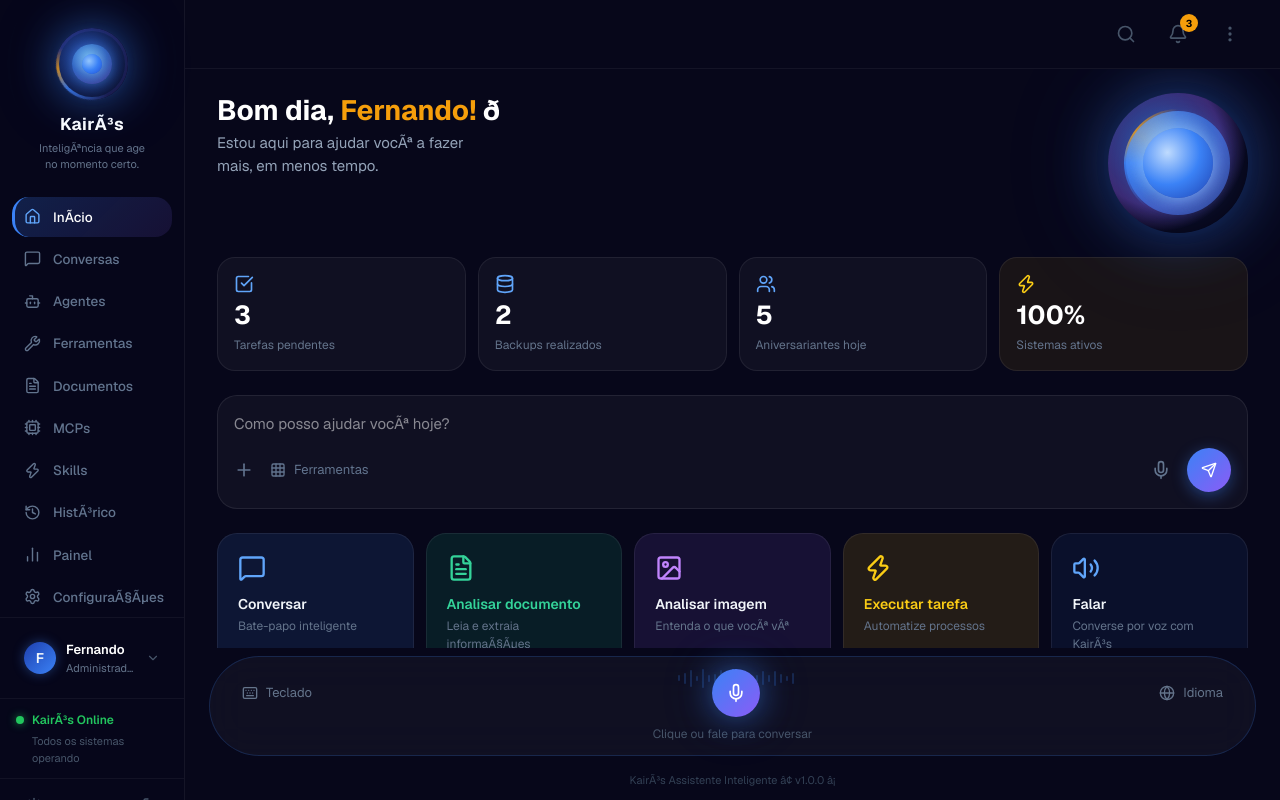
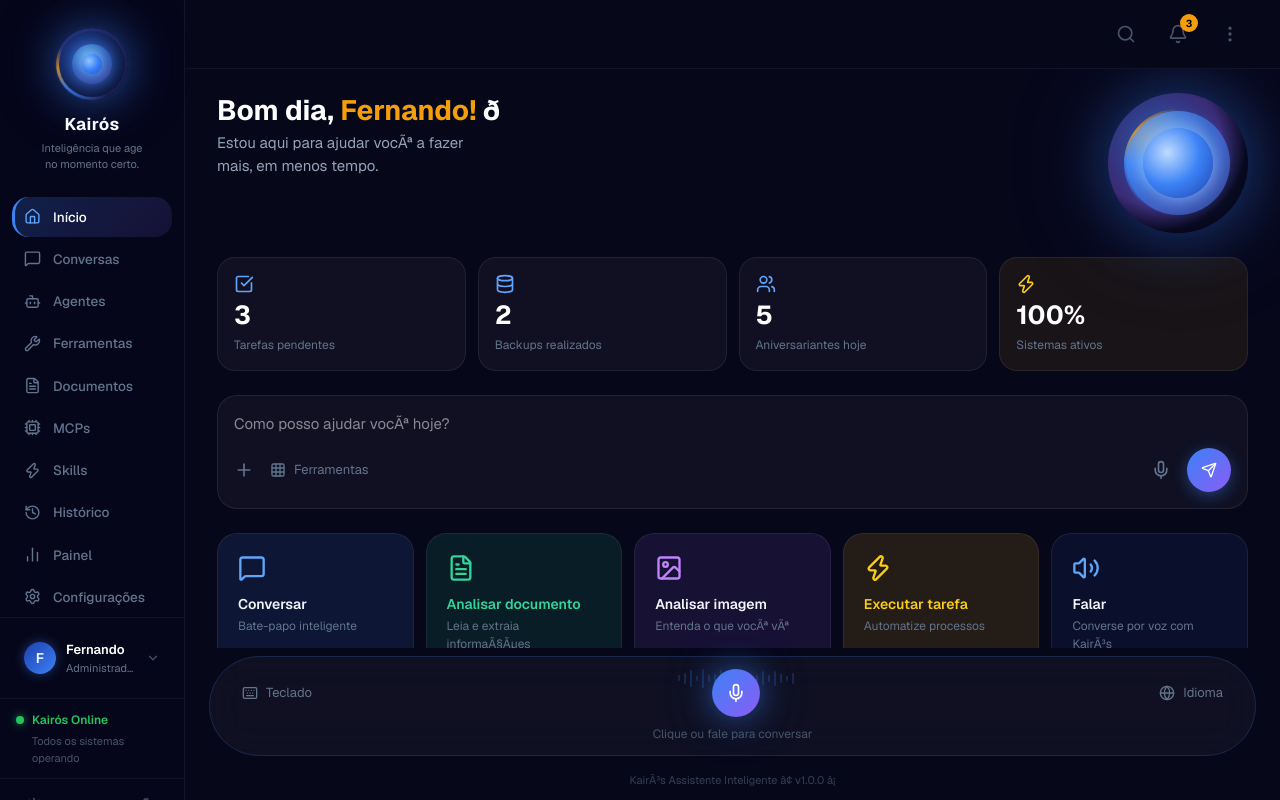
Before and after one commit to appfbj-stack/kairos-assistenre-ia-padrao, a Next.js app: page / in a window 1280 px wide. Built offline with nearby package versions, Linux system fonts and the light colour scheme.

Commit message:
Fix encoding issues in Sidebar component labels
Signed-off-by: appfbj-stack <appfbj@gmail.com>

```diff
--- a/src/components/layout/Sidebar.tsx
+++ b/src/components/layout/Sidebar.tsx
@@ -23,16 +23,16 @@ import {
 import { ScrollArea } from "@/components/ui/scroll-area"
 
 const navItems = [
-  { href: "/", label: "InÃ­cio", icon: Home },
+  { href: "/", label: "Início", icon: Home },
   { href: "/chat", label: "Conversas", icon: MessageSquare },
   { href: "/agentes", label: "Agentes", icon: Bot },
   { href: "/ferramentas", label: "Ferramentas", icon: Wrench },
   { href: "/documentos", label: "Documentos", icon: FileText },
   { href: "/aion", label: "MCPs", icon: Cpu },
   { href: "/skills", label: "Skills", icon: Zap },
-  { href: "/historico", label: "HistÃ³rico", icon: History },
+  { href: "/historico", label: "Histórico", icon: History },
   { href: "/painel", label: "Painel", icon: BarChart2 },
-  { href: "/configuracoes", label: "ConfiguraÃ§Ãµes", icon: Settings },
+  { href: "/configuracoes", label: "Configurações", icon: Settings },
   ]
 
 export function Sidebar() {
@@ -96,9 +96,9 @@ export function Sidebar() {
                                                                           />
                                             </div>
                                 </div>
-                                <h2 className="text-[17px] font-bold text-white tracking-wide">KairÃ³s</h2>
+                                <h2 className="text-[17px] font-bold text-white tracking-wide">Kairós</h2>
                                 <p className="text-[11px] text-center mt-0.5" style={{ color: "#64748b" }}>
-                                            InteligÃªncia que age
+                                            Inteligência que age
                                             <br />no momento certo.
                                 </p>
                       </div>
@@ -171,7 +171,7 @@ export function Sidebar() {
                                                                               boxShadow: "0 0 8px rgba(34,197,94,0.7)",
                                                             }}
                                                           />
-                                            <span className="text-[12px] font-semibold" style={{ color: "#22c55e" }}>KairÃ³s Online</span>
+                                            <span className="text-[12px] font-semibold" style={{ color: "#22c55e" }}>Kairós Online</span>
                                 </div>
                                 <p className="text-[11px] pl-4" style={{ color: "#475569" }}>Todos os sistemas operando</p>
                       </div>
```
